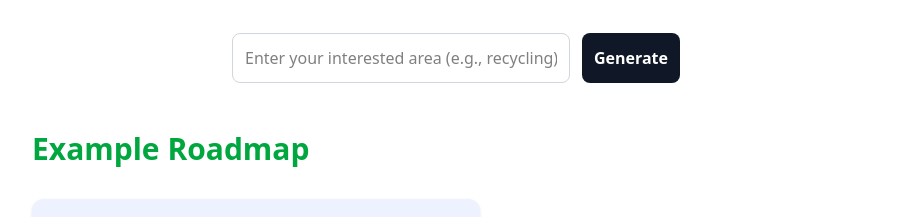
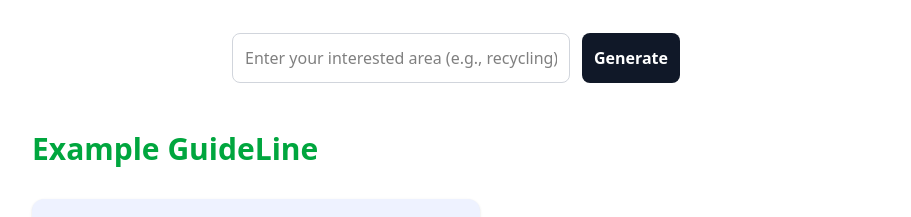
Before and after one commit to wintwah243/demo-for-GreenAI, a React (Vite) app in the folder Greenity/greenity_pj/: page / in a window 1280 px wide. Shown: the part 1763-1980 px from the top of the page, without its empty margins (184-1095 px from the left). Built offline with nearby package versions, Linux system fonts and the light colour scheme.

Commit message:
Update Hero.jsx

```diff
--- a/Greenity/greenity_pj/src/Section/Hero.jsx
+++ b/Greenity/greenity_pj/src/Section/Hero.jsx
@@ -59,7 +59,7 @@ const LandingHero = () => {
                 {/* Demo Roadmap */}
                 <div className="w-full max-w-4xl px-2 sm:px-6">
                     <div className="flex flex-col sm:flex-row items-center justify-between mb-8 gap-4">
-                        <h2 className="text-2xl sm:text-3xl font-bold text-green-600 text-center sm:text-left">Example Roadmap</h2>
+                        <h2 className="text-2xl sm:text-3xl font-bold text-green-600 text-center sm:text-left">Example GuideLine</h2>
                         {/* <button
                             onClick={() => navigate('/signup')}
                             className="bg-indigo-500 hover:bg-indigo-600 text-white py-2 px-5 sm:px-6 rounded-full font-semibold text-sm sm:text-base transition duration-300 whitespace-nowrap"
```
